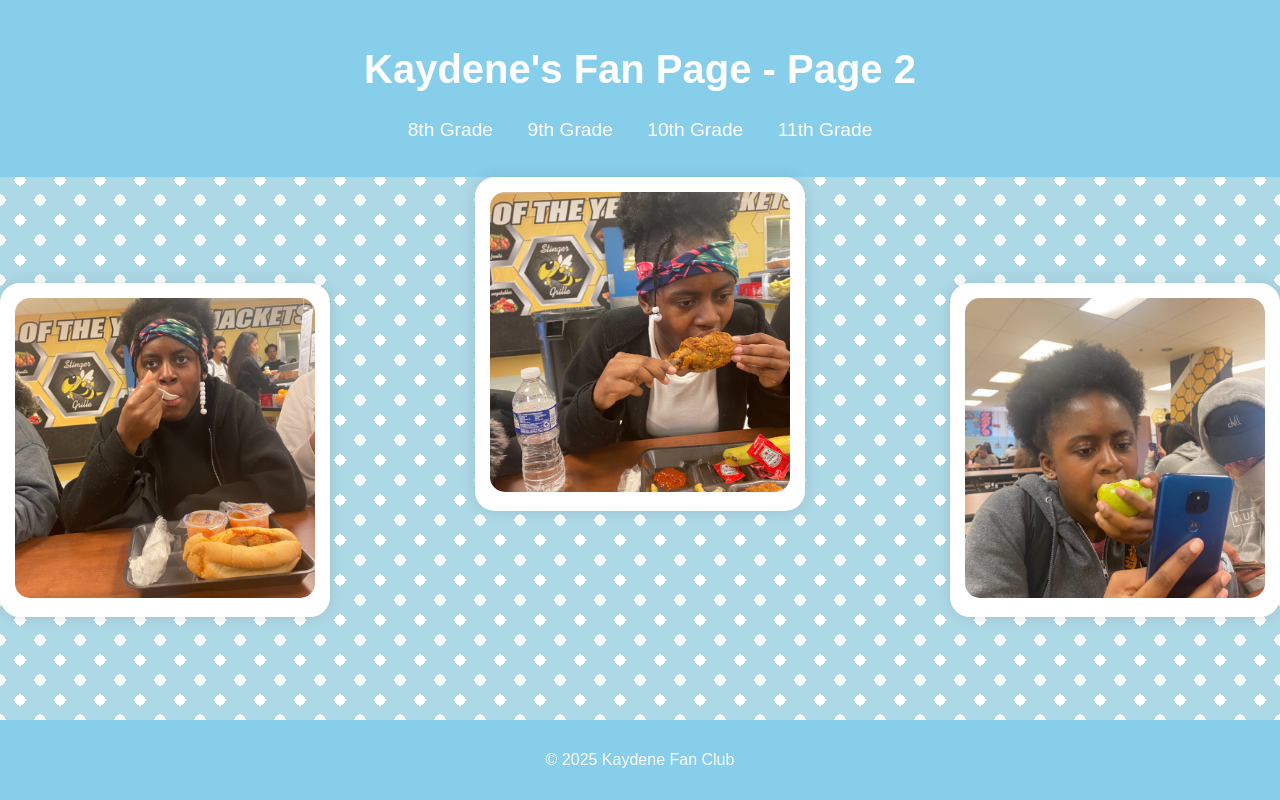
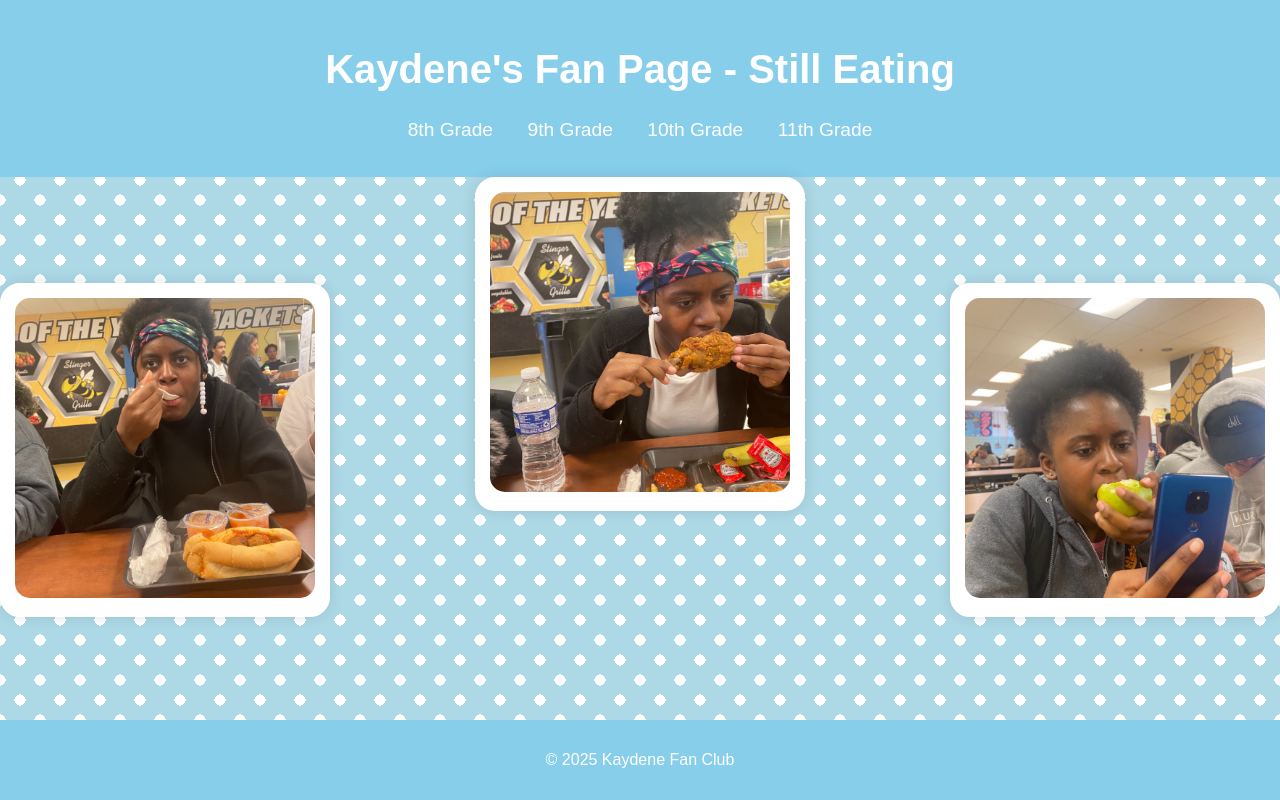
Before and after one commit to TushyTaster/TushyTaster.github.io, a plain HTML site: page page2.html in a window 1280 px wide. Drawn offline with Linux system fonts and the light colour scheme.

Commit message:
Update page2.html

```diff
--- a/page2.html
+++ b/page2.html
@@ -8,7 +8,7 @@
 </head>
 <body>
     <header>
-        <h1>Kaydene's Fan Page - Page 2</h1>
+        <h1>Kaydene's Fan Page - Still Eating</h1>
         <nav>
             <ul>
                 <li><a href="index.html">8th Grade</a></li>
```
